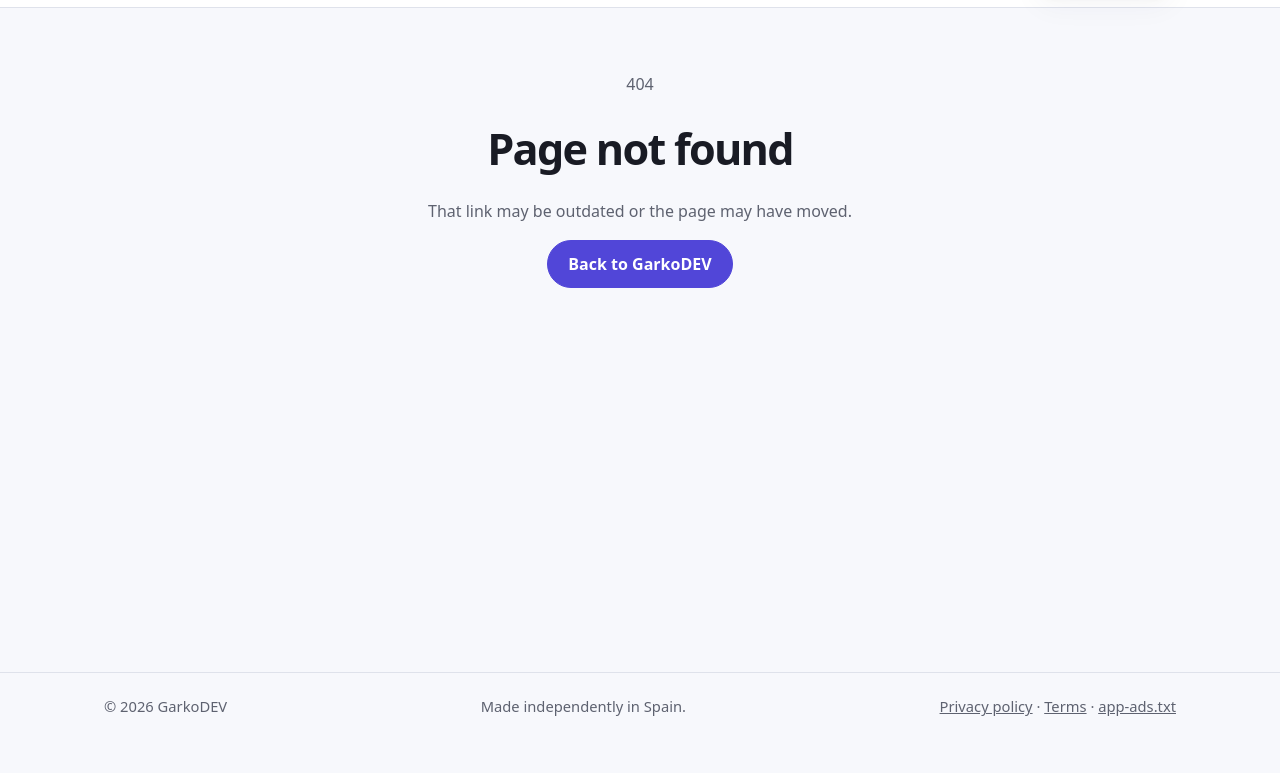
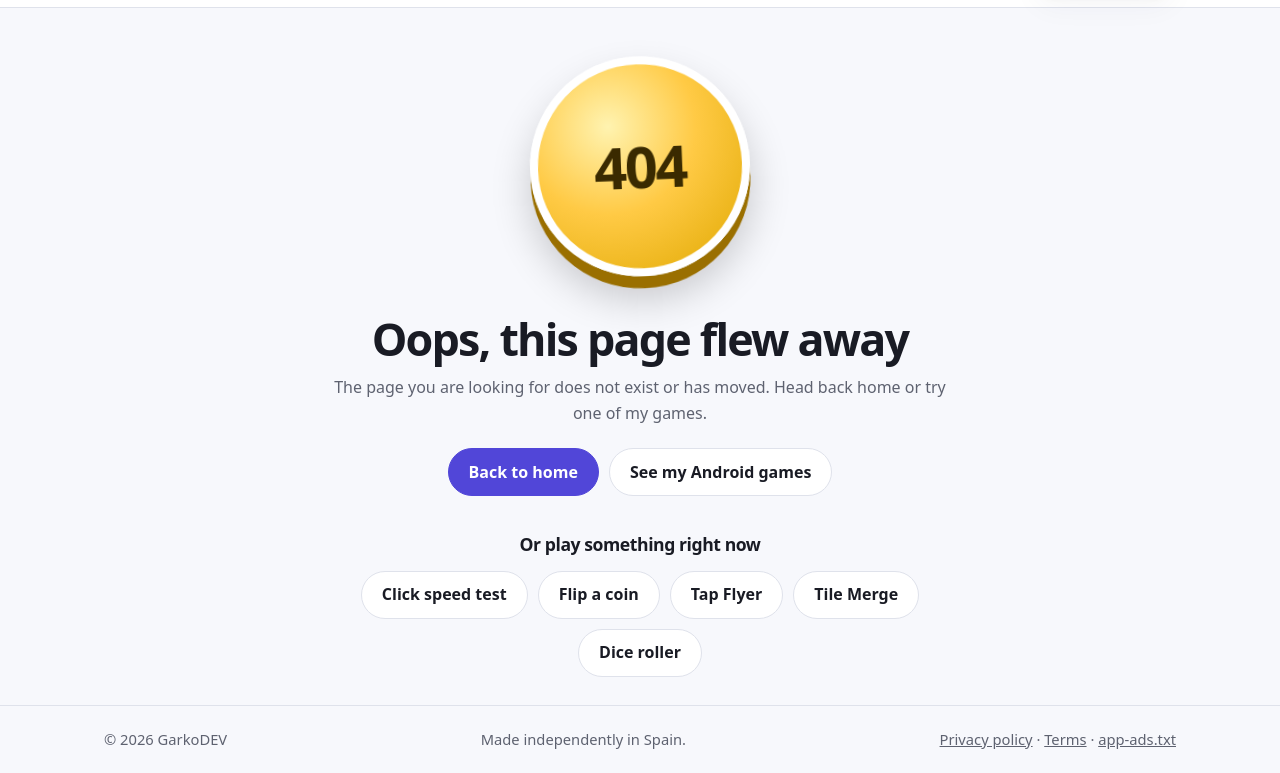
Before and after one commit to GarkoDEV/garkodev.github.io, a plain HTML site: page 404.html in a window 1280 px wide. Shown: the part 59-832 px from the top of the page. Before the commit the page ends 800 px from the top, so only its background shows below. Drawn offline with Linux system fonts and the light colour scheme.

Commit message:
Update 404.html

```diff
--- a/404.html
+++ b/404.html
@@ -1,21 +1,42 @@
 <!DOCTYPE html>
 <html lang="en"><head>
-<meta charset="UTF-8"><meta name="viewport" content="width=device-width,initial-scale=1">
+<meta charset="UTF-8">
+<meta name="viewport" content="width=device-width,initial-scale=1">
+<base href="/">
 <title>Page not found - GarkoDEV</title>
-<meta name="robots" content="noindex,follow">
-<meta name="theme-color" content="#f7f8fc">
-<link rel="icon" href="assets/img/brand/icon_garkodev.webp" type="image/webp">
-<link rel="stylesheet" href="css/style.css?v=20261120">
+<meta name="description" content="This page does not exist. Go back to the GarkoDEV home page or play one of the free online games.">
+<meta name="robots" content="noindex">
+<meta name="google-adsense-account" content="ca-pub-8471738047534504"><meta name="theme-color" content="#f7f8fc">
+<link rel="icon" href="assets/img/brand/icon_garkodev.webp" type="image/webp"><link rel="stylesheet" href="css/style.css?v=20261120">
 <script>try{document.documentElement.lang=localStorage.getItem("lang")==="es"?"es":"en";if(localStorage.getItem("theme")==="dark")document.documentElement.dataset.theme="dark"}catch(e){}</script>
+<style>
+.nf{text-align:center;padding:56px 0 28px;max-width:640px;margin:0 auto}
+.nf .coin{width:min(220px,56vw);aspect-ratio:1;margin:0 auto 30px;border-radius:50%;display:grid;place-items:center;background:radial-gradient(circle at 35% 30%,#fff3b0,var(--accent) 45%,#e0a800);border:8px solid var(--surface);box-shadow:0 12px 0 #9a6f00,0 22px 40px #0003;color:#3a2a00;font:800 3.6rem/1 system-ui,sans-serif;letter-spacing:-.04em;animation:bob 3s ease-in-out infinite}
+@keyframes bob{50%{transform:translateY(-10px) rotate(-3deg)}}
+.nf h1{font-size:clamp(1.9rem,5vw,2.8rem);line-height:1.1;letter-spacing:-.04em;margin:0 0 12px}
+.nf p{color:var(--mute);margin:0 0 22px}
+.nf h2{font-size:1.1rem;margin:34px 0 12px}
+.nf .btns{justify-content:center}
+@media(prefers-reduced-motion:reduce){.nf .coin{animation:none}}
+</style>
 </head><body>
-<a class="skip" href="#main"><span class="en">Skip to content</span><span class="es">Saltar al contenido</span></a>
 <div id="site-header"></div>
-<noscript><nav class="noscript-nav wrap" aria-label="Main navigation"><a href="./">Home</a><a href="privacy.html">Privacy</a><a href="terms.html">Terms</a></nav></noscript>
-<main id="main" class="wrap legal" style="text-align:center;">
-  <p class="tag">404</p>
-  <h1><span class="en">Page not found</span><span class="es">Página no encontrada</span></h1>
-  <p><span class="en">That link may be outdated or the page may have moved.</span><span class="es">Puede que el enlace esté desactualizado o que la página se haya movido.</span></p>
-  <p><a class="btn main" href="./"><span class="en">Back to GarkoDEV</span><span class="es">Volver a GarkoDEV</span></a></p>
+<noscript><nav class="noscript-nav wrap" aria-label="Main navigation"><a href="./">Home</a><a href="./#games">Games</a><a href="./#contact">Contact</a><a href="privacy.html">Privacy</a><a href="terms.html">Terms</a></nav></noscript>
+<main id="main" class="wrap">
+<section class="nf">
+<div class="coin" aria-hidden="true">404</div>
+<h1><span class="en">Oops, this page flew away</span><span class="es">Vaya, esta página se ha escapado</span></h1>
+<p><span class="en">The page you are looking for does not exist or has moved. Head back home or try one of my games.</span><span class="es">La página que buscas no existe o ha cambiado de sitio. Vuelve al inicio o prueba alguno de mis juegos.</span></p>
+<div class="btns"><a class="btn main" href="./"><span class="en">Back to home</span><span class="es">Volver al inicio</span></a><a class="btn" href="./#games"><span class="en">See my Android games</span><span class="es">Ver mis juegos Android</span></a></div>
+<h2><span class="en">Or play something right now</span><span class="es">O juega ahora mismo</span></h2>
+<div class="btns">
+<a class="btn en" href="click-speed-test.html">Click speed test</a><a class="btn es" href="test-velocidad-clics.html">Test de clics</a>
+<a class="btn en" href="coin-flip.html">Flip a coin</a><a class="btn es" href="lanzar-moneda.html">Lanzar moneda</a>
+<a class="btn en" href="tap-flyer.html">Tap Flyer</a><a class="btn es" href="juego-tap-flyer.html">Tap Flyer</a>
+<a class="btn en" href="tile-merge.html">Tile Merge</a><a class="btn es" href="puzle-estilo-2048.html">Tile Merge</a>
+<a class="btn en" href="dice-roller.html">Dice roller</a><a class="btn es" href="lanzador-de-dados.html">Lanzar dados</a>
+</div>
+</section>
 </main>
 <div id="site-footer"></div>
 <script src="js/main.js?v=20261120" defer></script>
```
